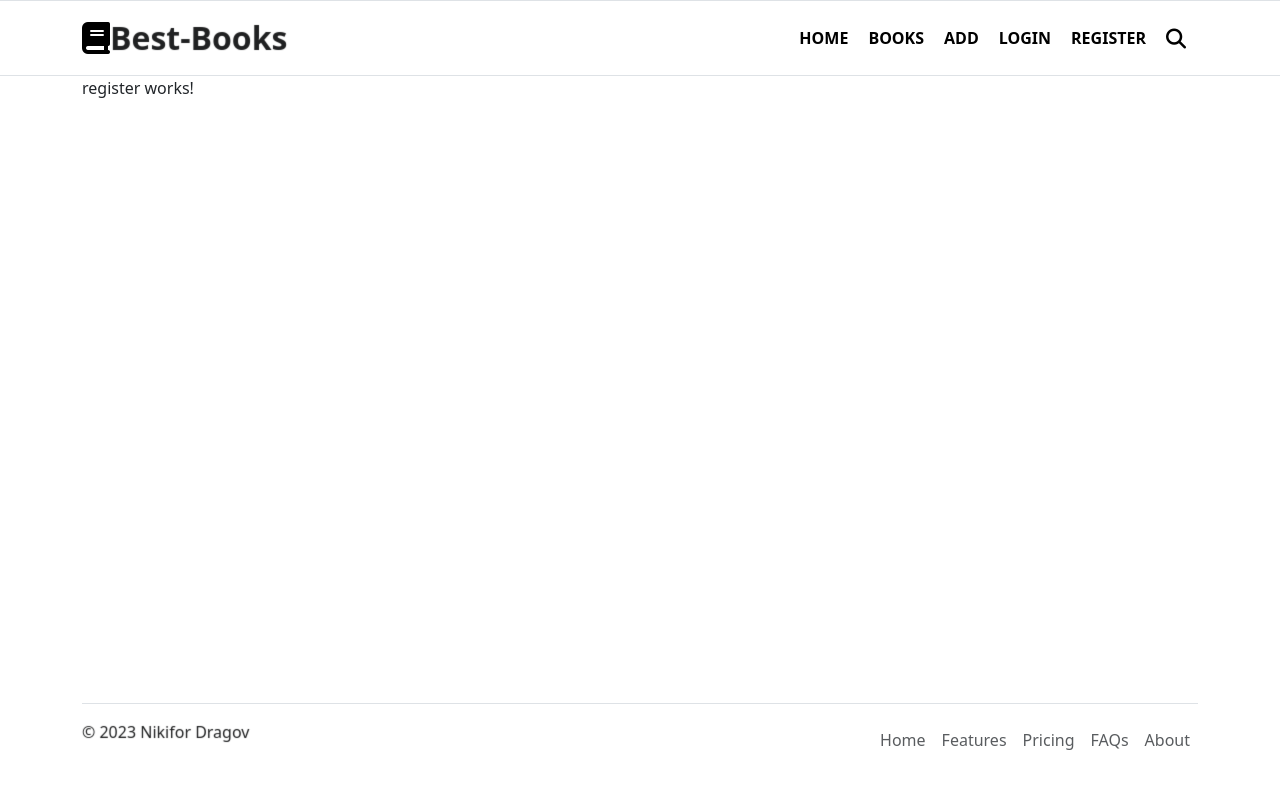
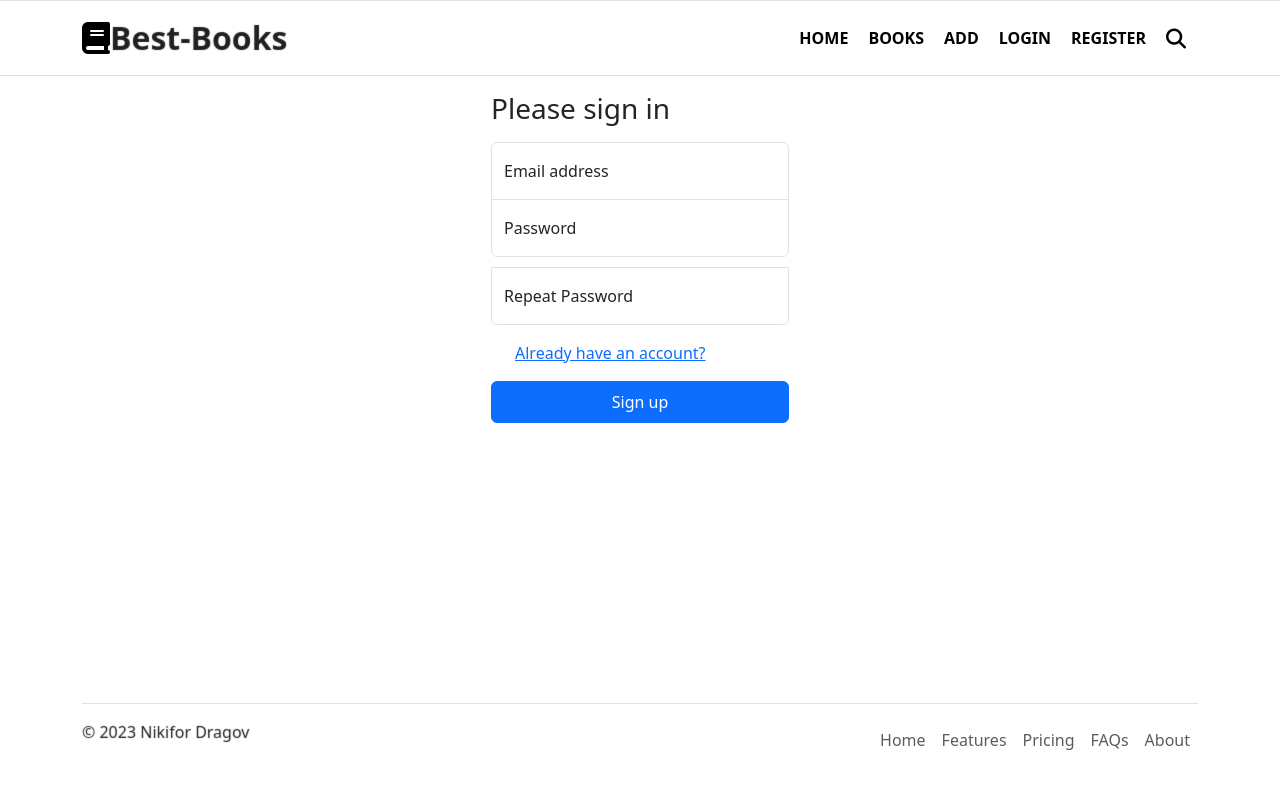
Before and after one commit to NikiforDragov/Best-Books-Angular, an Angular app in the folder eShop/: page /register in a window 1280 px wide. Shown: the top 788 px of the page. Built offline with nearby package versions, Linux system fonts and the light colour scheme; no server answers.

Commit message:
Add login and register forms

```diff
--- a/eShop/src/app/pages/user/login/login.component.css
+++ b/eShop/src/app/pages/user/login/login.component.css
@@ -0,0 +1,20 @@
+.form-signin {
+    max-width: 330px;
+    padding: 1rem;
+  }
+
+  .form-signin .form-floating:focus-within {
+    z-index: 2;
+  }
+
+  .form-signin input[type="email"] {
+    margin-bottom: -1px;
+    border-bottom-right-radius: 0;
+    border-bottom-left-radius: 0;
+  }
+
+  .form-signin input[type="password"] {
+    margin-bottom: 10px;
+    border-top-left-radius: 0;
+    border-top-right-radius: 0;
+  }
--- a/eShop/src/app/pages/user/login/login.component.html
+++ b/eShop/src/app/pages/user/login/login.component.html
@@ -1 +1,19 @@
-<p>login works!</p>
+<div class="form-signin w-100 m-auto">
+    <form>
+      <h1 class="h3 mb-3 fw-normal">Please sign in</h1>
+
+      <div class="form-floating">
+        <input type="email" class="form-control" id="floatingInput" placeholder="name@example.com">
+        <label for="floatingInput">Email address</label>
+      </div>
+      <div class="form-floating">
+        <input type="password" class="form-control" id="floatingPassword" placeholder="Password">
+        <label for="floatingPassword">Password</label>
+      </div>
+
+      <div class="form-check text-start my-3">
+          <a routerLink="/register" >Don't have an account?</a>
+      </div>
+      <button class="btn btn-primary w-100 py-2" type="submit">Sign in</button>
+    </form>
+</div>
--- a/eShop/src/app/pages/user/register/register.component.css
+++ b/eShop/src/app/pages/user/register/register.component.css
@@ -0,0 +1,20 @@
+.form-signin {
+    max-width: 330px;
+    padding: 1rem;
+  }
+
+  .form-signin .form-floating:focus-within {
+    z-index: 2;
+  }
+
+  .form-signin input[type="email"] {
+    margin-bottom: -1px;
+    border-bottom-right-radius: 0;
+    border-bottom-left-radius: 0;
+  }
+
+  .form-signin input[type="password"] {
+    margin-bottom: 10px;
+    border-top-left-radius: 0;
+    border-top-right-radius: 0;
+  }
--- a/eShop/src/app/pages/user/register/register.component.html
+++ b/eShop/src/app/pages/user/register/register.component.html
@@ -1 +1,23 @@
-<p>register works!</p>
+<div class="form-signin w-100 m-auto">
+    <form>
+      <h1 class="h3 mb-3 fw-normal">Please sign in</h1>
+
+      <div class="form-floating">
+        <input type="email" class="form-control" id="floatingInput" placeholder="name@example.com">
+        <label for="floatingInput">Email address</label>
+      </div>
+      <div class="form-floating">
+        <input type="password" class="form-control" id="floatingPassword" placeholder="Password">
+        <label for="floatingPassword">Password</label>
+      </div>
+      <div class="form-floating">
+        <input type="password" class="form-control" id="floatingPassword" placeholder="Password">
+        <label for="floatingPassword">Repeat Password</label>
+      </div>
+
+      <div class="form-check text-start my-3">
+          <a routerLink="/login" >Already have an account?</a>
+      </div>
+      <button class="btn btn-primary w-100 py-2" type="submit">Sign up</button>
+    </form>
+</div>
```
